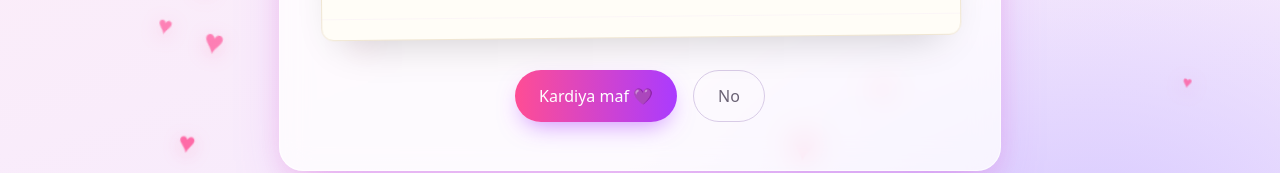
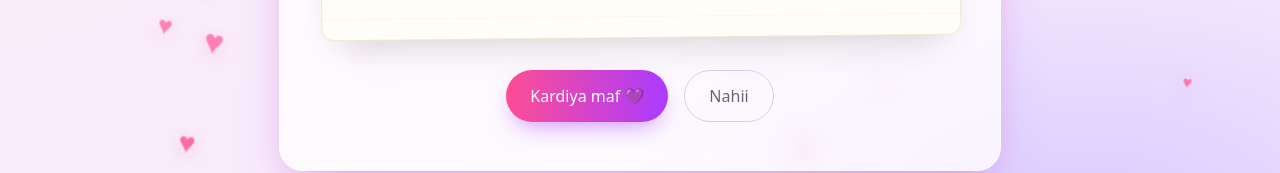
Before and after one commit to prajyot96k/sorry, a React (Vite) app: page / in a window 1280 px wide. Shown: the part 506-679 px from the top of the page. Built offline with nearby package versions, Linux system fonts and the light colour scheme.

Commit message:
added changes

```diff
--- a/src/App.jsx
+++ b/src/App.jsx
@@ -78,50 +78,46 @@ function FloatingHearts({ count = 24 }) {
   )
 }
 
-function ShyButton({ onCatch }) {
+function RunawayButton({ messages }) {
   const [pos, setPos] = useState({ x: 0, y: 0 })
-  const [dodges, setDodges] = useState(0)
+  const [idx, setIdx] = useState(0)
   const ref = useRef(null)
 
   const dodge = () => {
-    if (dodges >= 5) return
-    const pad = 40
+    const pad = 24
     const w = window.innerWidth
-    const h = window.innerHeight
     const rect = ref.current?.getBoundingClientRect()
-    const bw = rect?.width ?? 160
-    const bh = rect?.height ?? 60
-    const nx = Math.random() * (w - bw - pad * 2) - w / 2 + bw / 2 + pad
-    const ny = Math.random() * 240 - 120
+    const bw = rect?.width ?? 140
+    const maxX = Math.max(40, (w - bw) / 2 - pad)
+    const nx = (Math.random() * 2 - 1) * maxX
+    const ny = (Math.random() * 2 - 1) * 120 - 20
     setPos({ x: nx, y: ny })
-    setDodges((d) => d + 1)
+    setIdx((i) => Math.min(i + 1, messages.length - 1))
   }
 
   return (
     <button
       ref={ref}
       type="button"
-      className="yes-btn"
+      className="no-btn runaway"
       style={{ transform: `translate(${pos.x}px, ${pos.y}px)` }}
-      onMouseEnter={dodges < 5 ? dodge : undefined}
-      onFocus={dodges < 5 ? dodge : undefined}
-      onClick={onCatch}
+      onMouseEnter={dodge}
+      onClick={dodge}
     >
-      {dodges >= 5 ? 'Kardiya maf 💜' : 'Kardiya maf 💜'}
+      {messages[idx]}
     </button>
   )
 }
 
 export default function App() {
   const [forgiven, setForgiven] = useState(false)
-  const [noBtnCount, setNoBtnCount] = useState(0)
 
   const noMessages = [
-    'No',
+    'Nahii',
     'Please?',
     'Mittu please?',
     'Meri malkin please?',
-    "Shopping karwaunga naa",
+    'Shopping karwaunga naa',
     'Ham makeup bhi lenge ab to man jao 🥺',
   ]
 
@@ -141,14 +137,14 @@ export default function App() {
             </div>
 
             <div className="actions">
-              <ShyButton onCatch={() => setForgiven(true)} />
               <button
                 type="button"
-                className="no-btn"
-                onClick={() => setNoBtnCount((c) => Math.min(c + 1, noMessages.length - 1))}
+                className="yes-btn"
+                onClick={() => setForgiven(true)}
               >
-                {noMessages[noBtnCount]}
+                Kardiya maf 💜
               </button>
+              <RunawayButton messages={noMessages} />
             </div>
           </>
         ) : (
```
